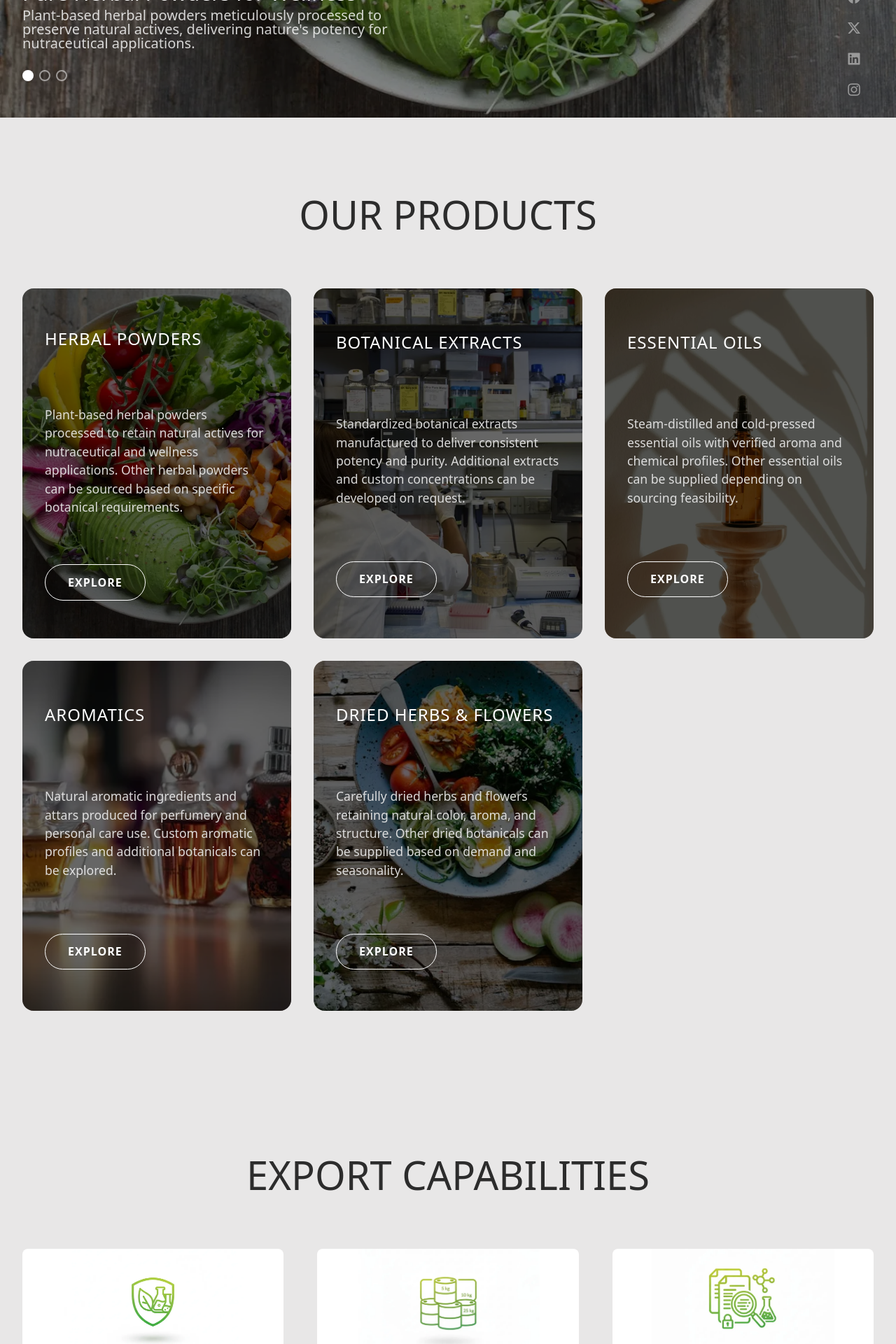
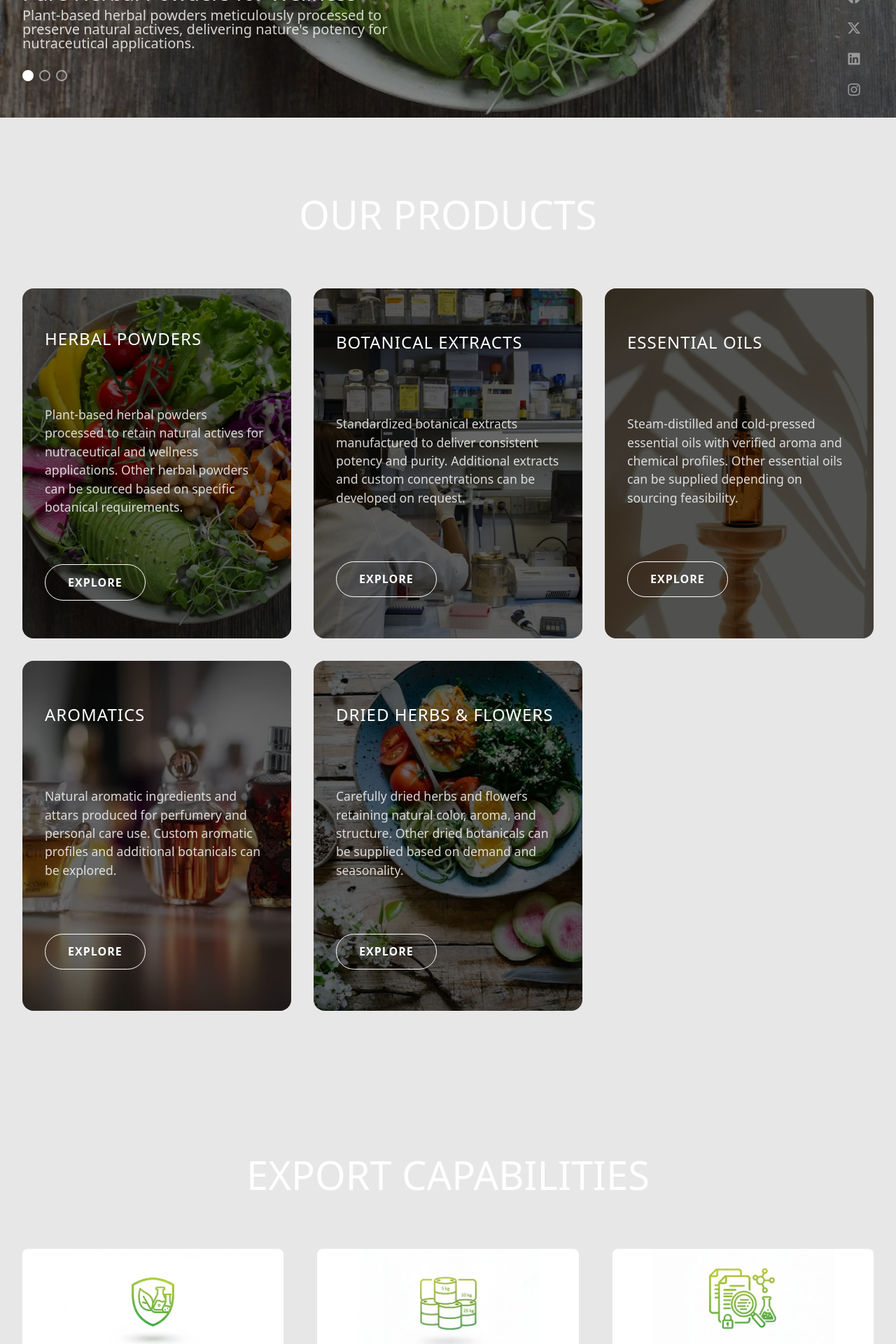
Before and after one commit to amankappooresabu/amerthyst, a React (Vite) app: page /botanical-and-bioactive-ingredients in a window 1280 px wide. Shown: the part 632-2552 px from the top of the page at 70% size. Built offline with nearby package versions, Linux system fonts and the light colour scheme.

Commit message:
background changes for detail1 and detail2 pages

```diff
--- a/src/pages/Details1/detailspage1.scss
+++ b/src/pages/Details1/detailspage1.scss
@@ -12,7 +12,7 @@
     width: 100%;
     height: 100vh;
     background: url('/theme_globe/global_trade.webp') no-repeat center center;
-    background-size: contain;
+    background-size: cover;
     z-index: -1; // Behind content
     pointer-events: none;
   }
--- a/src/pages/Details1/detailspage1.tsx
+++ b/src/pages/Details1/detailspage1.tsx
@@ -16,7 +16,7 @@ export default function Detailspage1 (){
         <Section1Slider slides={slides}/>
         <Details1Content productsData={productsData} />
         <ExportLogistics exportCapabilities={exportCapabilities} />
-        <CallToAction mainheading={"Talk to Export Specialist"}/>
+        <CallToAction mainheading={"Talk to Export Specialist"} buttonGradient='from-[#B8860B] via-[#DAA520] to-[#B8860B]'/>
         <Footer sections={footerData1.sections} backgroundGradient={footerData1.backgroundGradient} />
       </div>
     </div>
--- a/src/pages/Details2/detailspage2.scss
+++ b/src/pages/Details2/detailspage2.scss
@@ -13,7 +13,7 @@
     width: 100%;
     height: 100vh;
     background: url('/theme_globe/bio-active.webp') no-repeat center center;
-    background-size: contain;
+    background-size: cover;
     z-index: -1; // Behind content
     pointer-events: none;
   }
--- a/src/pages/Details2/detailspage2.tsx
+++ b/src/pages/Details2/detailspage2.tsx
@@ -14,8 +14,8 @@ export default function DetailsPage2() {
         <div>
             <div className="content-container1">
                 <Section1Slider slides={slides} />
-                <DetailsContent productsData={botanicalProductsData}/>
-                <ExportLogistics exportCapabilities={botanicalExportCapabilities} />
+                <DetailsContent productsData={botanicalProductsData} headingColor="text-[#fefefe]"/>
+                <ExportLogistics exportCapabilities={botanicalExportCapabilities} headingColor="text-[#fefefe]"/>
                 <CallToAction mainheading={"Talk to Ingredient Specialist"} buttonGradient="from-green-700 via-green-600 to-green-700"/>
                 <Footer sections={footerData2.sections} backgroundGradient={footerData2.backgroundGradient}/>
             </div>
--- a/src/sections/components/Details/calltoaction.tsx
+++ b/src/sections/components/Details/calltoaction.tsx
@@ -15,14 +15,14 @@ export default function CallToAction({
         </h2>
 
         <div className="flex flex-col sm:flex-row gap-4 justify-center items-center">
-          <button className="relative bg-white text-black font-semibold px-8 py-4 rounded-lg overflow-hidden min-w-[200px] group transition-all duration-300">
+          <button className="relative bg-white text-black font-semibold px-8 py-4 rounded-lg overflow-hidden min-w-50 group transition-all duration-300">
             <span className={`absolute -inset-full bg-linear-to-br ${buttonGradient} translate-x-full translate-y-full group-hover:translate-x-0 group-hover:translate-y-0 transition-transform duration-700 ease-in-out origin-top-left`}></span>
             <span className="relative z-10 group-hover:text-white transition-colors duration-300">
               Talk Now
             </span>
           </button>
 
-          <button className="relative bg-transparent border-2 border-white text-white font-semibold px-8 py-4 rounded-lg overflow-hidden min-w-[200px] group">
+          <button className="relative bg-transparent border-2 border-white text-white font-semibold px-8 py-4 rounded-lg overflow-hidden min-w-50 group">
             <span className="absolute -inset-full bg-white translate-x-full translate-y-full group-hover:translate-x-0 group-hover:translate-y-0 transition-transform duration-700 ease-in-out origin-top-left"></span>
             <span className="relative z-10 group-hover:text-black transition-colors duration-300">
               Send us a message
--- a/src/sections/components/Details/detailscontent/detailscontent.scss
+++ b/src/sections/components/Details/detailscontent/detailscontent.scss
@@ -15,7 +15,6 @@
   font-size: 3.5rem;
   font-weight: 500;
   margin-bottom: 4rem;
-  color: #2c2c2c;
   text-transform: uppercase;
 //   letter-spacing: 2px;
 }
--- a/src/sections/components/Details/detailscontent/detailscontent.tsx
+++ b/src/sections/components/Details/detailscontent/detailscontent.tsx
@@ -12,9 +12,10 @@ export interface ProductData {
 
 interface DetailsContentProps {
   productsData: ProductData[]
+  headingColor?: string
 }
 
-export default function DetailsContent({ productsData }: DetailsContentProps) {
+export default function DetailsContent({ productsData, headingColor='text-[#2c2c2c]' }: DetailsContentProps) {
   const [flippedCards, setFlippedCards] = useState<Set<number>>(new Set())
 
   const handleExplore = (cardId: number) => {
@@ -32,7 +33,7 @@ export default function DetailsContent({ productsData }: DetailsContentProps) {
   return (
     <div className="details1-content">
       <div className="content-wrapper">
-        <h2 className="section-title">Our Products</h2>
+        <h2 className={`section-title ${headingColor}`}>Our Products</h2>
 
         <div className="products-grid">
           {productsData.map((item) => (
--- a/src/sections/components/Details/exportlogistics/exportlogistics.scss
+++ b/src/sections/components/Details/exportlogistics/exportlogistics.scss
@@ -7,7 +7,6 @@
     font-size: 3.5rem;
     font-weight: 500;
     margin-bottom: 4rem;
-    color: #2c2c2c;
     text-transform: uppercase;
     @media (max-width: 1024px) {
     font-size: 2.5rem;
--- a/src/sections/components/Details/exportlogistics/exportlogistics.tsx
+++ b/src/sections/components/Details/exportlogistics/exportlogistics.tsx
@@ -10,12 +10,13 @@ export interface ExportCapability {
 
 interface ExportLogisticsProps {
   exportCapabilities: ExportCapability[];
+  headingColor?: string;
 }
 
-export default function ExportLogistics({ exportCapabilities }: ExportLogisticsProps) {
+export default function ExportLogistics({ exportCapabilities, headingColor='text-[2c2c2c]' }: ExportLogisticsProps) {
   return (
     <section className="export-logistics">
-      <h2 className="section-title">Export Capabilities</h2>
+      <h2 className={`section-title ${headingColor}`}>Export Capabilities</h2>
       <div className="export-logistics__grid">
         {exportCapabilities.map((capability) => (
           <ExportCard
```
Also changed, not shown: public/theme_globe/bio-active.webp, public/theme_globe/global_trade.webp.
